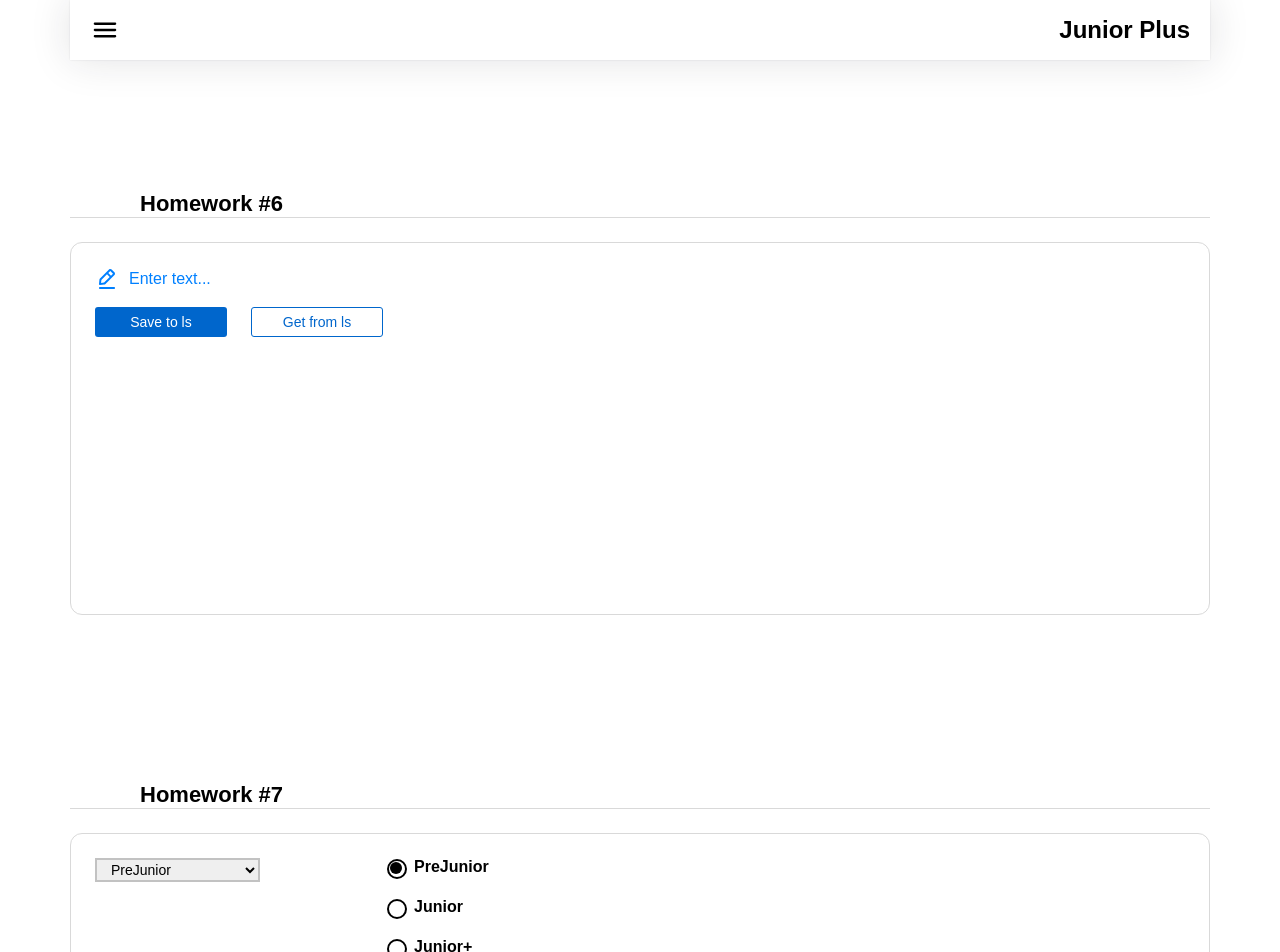
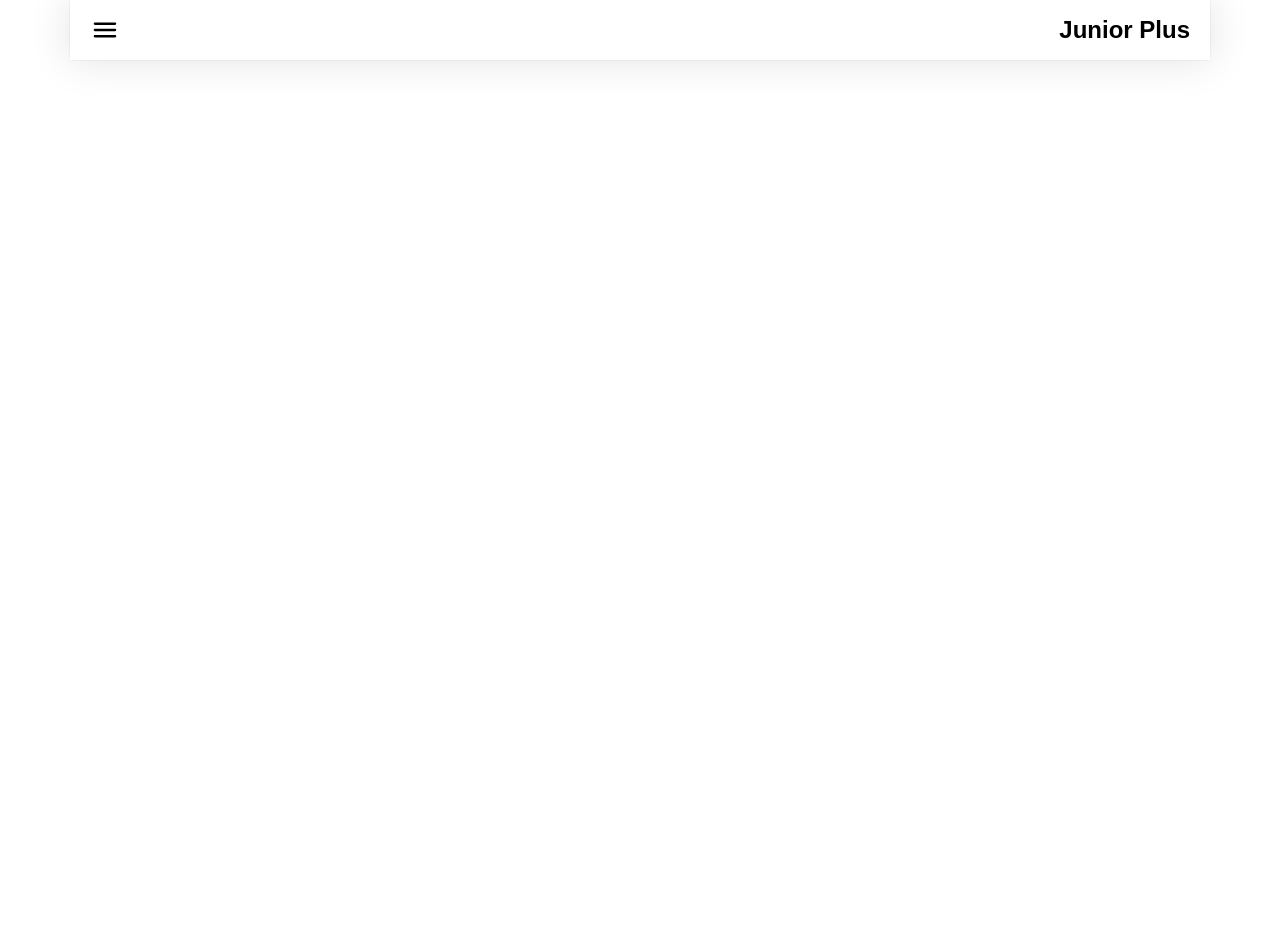
Before and after one commit to Evghenii90/hws2, a React (Create React App) app: page /#/junior-plus in a window 1280 px wide. Shown: the top 952 px of the page. After the commit the page ends 800 px from the top, so only its background shows below. Built offline with nearby package versions, Linux system fonts and the light colour scheme.

Commit message:
commit hw7 правка

```diff
--- a/src/s1-main/App.tsx
+++ b/src/s1-main/App.tsx
@@ -19,8 +19,8 @@
 
             {/*при выполнении дз 5 и более - закомментировать здесь дз 1-4, так как они есть внутри дз 5*/}
             <HW5/>
-            <HW6/>
-            <HW7/>
+            {/*<HW6/>*/}
+            {/*<HW7/>*/}
         </div>
     )
 }
--- a/src/s2-homeworks/hw05/pages/Junior.tsx
+++ b/src/s2-homeworks/hw05/pages/Junior.tsx
@@ -1,14 +1,14 @@
 import React from 'react'
-// import HW6 from '../../hw06/HW6'
-// import HW7 from '../../hw07/HW7'
+import HW6 from "../../hw06/HW6";
+import HW7 from "../../hw07/HW7";
 // import HW8 from '../../hw08/HW8'
 // import HW9 from '../../hw09/HW9'
 
 function Junior() {
     return (
         <div id={'hw5-page-junior'}>
-            {/*<HW6 />*/}
-            {/*<HW7 />*/}
+            <HW6 />
+            <HW7 />
             {/*<HW8 />*/}
             {/*<HW9 />*/}
         </div>
```
